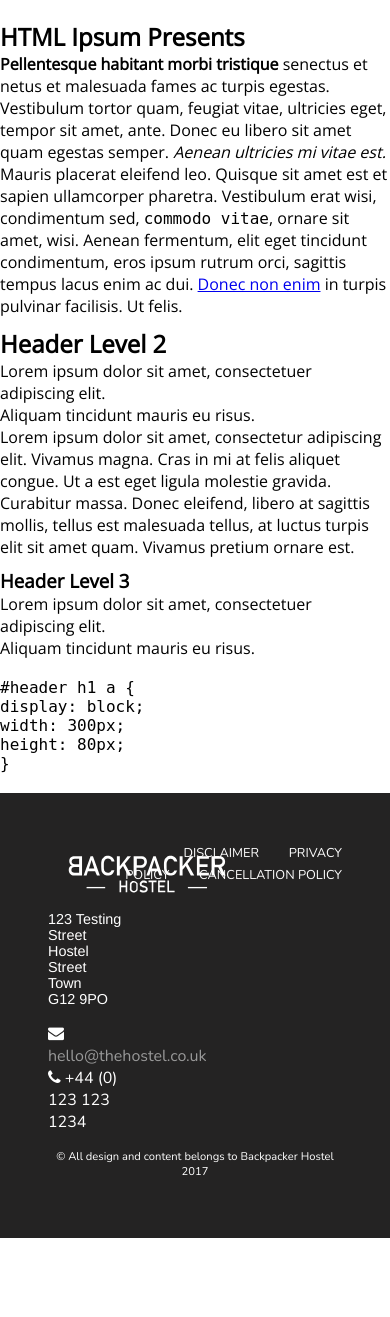
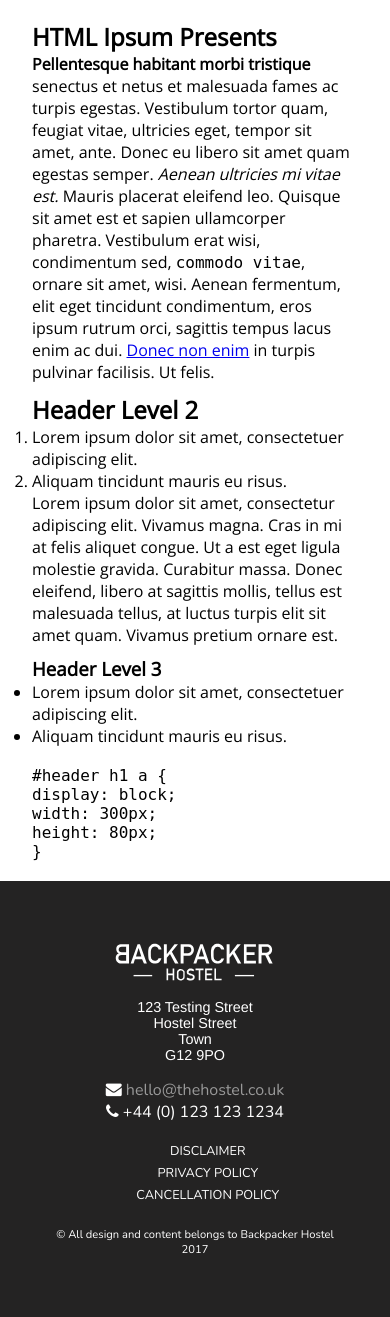
Before and after one commit to cjconnor24/hostel-site, a PHP site: page / in a window 390 px wide. Shown: the part 80-1397 px from the top of the page. Before the commit the page ends 1318 px from the top, so only its background shows below. Run offline with PHP 8.4, Linux system fonts and the light colour scheme.

Commit message:
Making CSS more readable

```diff
--- a/css/styles.css
+++ b/css/styles.css
@@ -23,6 +23,9 @@ body {
 .wrapper {
 	max-width:1170px;
 	margin:0 auto;
+}
+#content .wrapper {
+	padding:0 2em
 }
 
 /* HEADER */
@@ -206,6 +209,33 @@ footer p.copyright {
 	}
 }
 
+/* RESPONSIVE FOOTER NAVIGATION */
+@media screen and (max-width:890px){
+	footer .menu-block ul li {
+		display:block;
+		padding:0.5em 0;
+	}
+	footer .menu-block {
+		width:50%;
+	}
+	footer .address-block {
+		width:50%;
+	}
+}
+
+@media screen and (max-width:590px){
+	footer .menu-block,
+	footer .address-block {
+		float:none;
+		width:100%;
+		text-align: center;
+	}
+	footer .menu-block ul li {
+		padding:0;
+		dipslay:inline-block!important;
+	}
+}
+
 /* REPONSIVE NAVIGATION COLLAPSE */
 @media screen and (max-width:840px){
 
@@ -223,8 +253,6 @@ footer p.copyright {
 
 	nav .menu ul li:not(:nth-child(n + 7)) {
 		display: none;
-
-
 	}
 	nav.responsive .menu ul li {
 		display:block;
```
